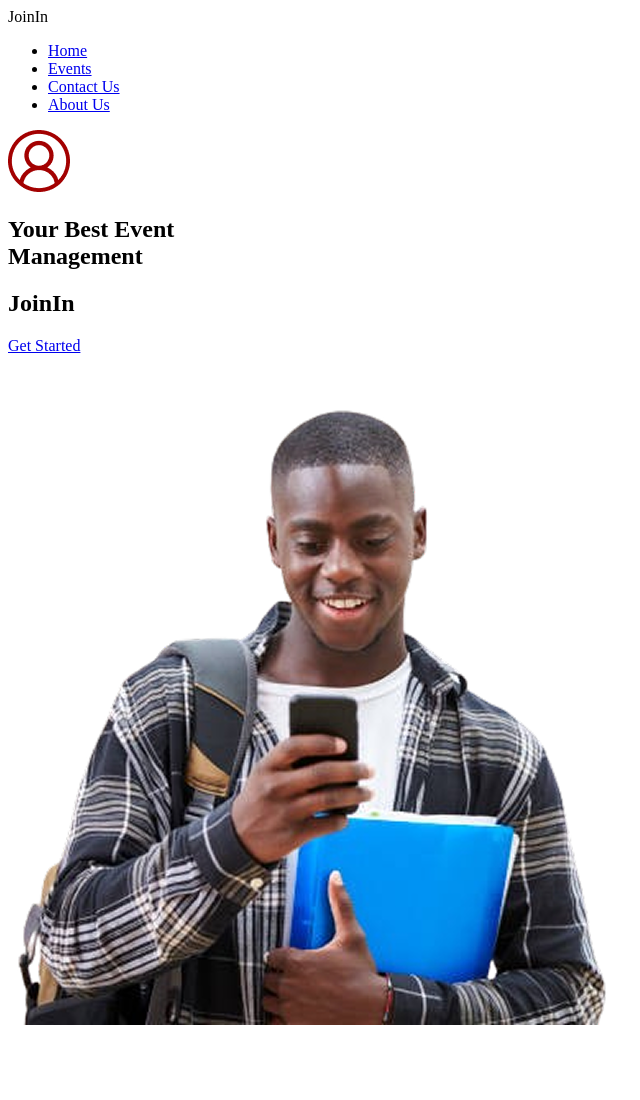
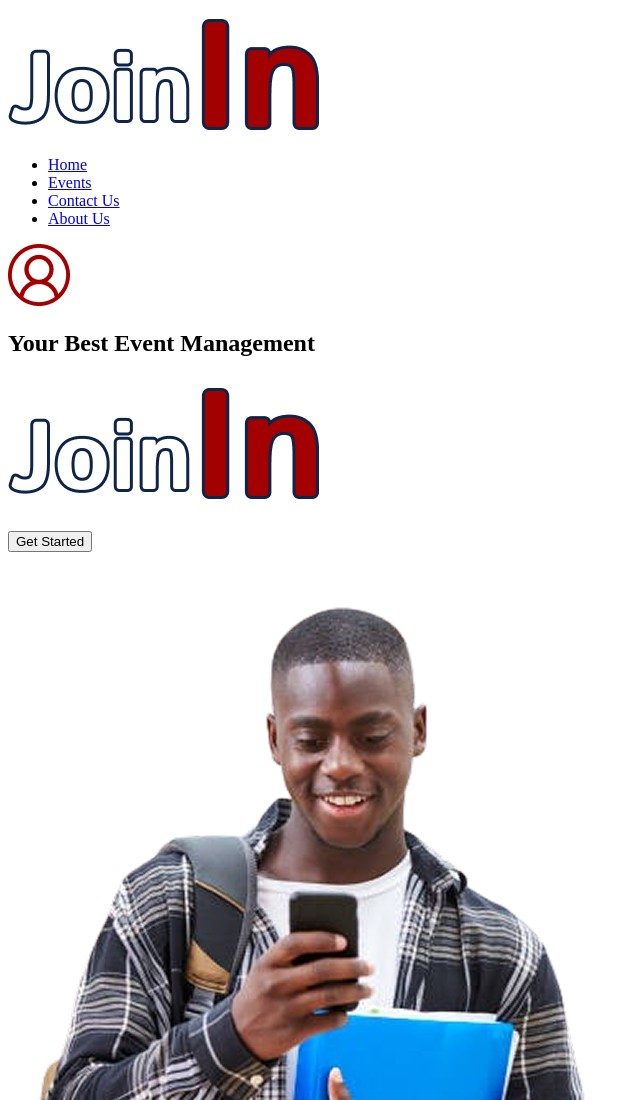
Before and after one commit to Nick-Lemy/JoinIn, a plain HTML site: page frontend/home.html in a window 1280 px wide. Shown: the top 1100 px of the page, without its empty margins (0-640 px from the left). Before the commit the page ends 1037 px from the top, so only its background shows below. Drawn offline with Linux system fonts and the light colour scheme.

Commit message:
HTML Cor1

```diff
--- a/frontend/home.html
+++ b/frontend/home.html
@@ -9,7 +9,7 @@
 <body>
     <header>
         <nav>
-            <div class="logo">Join<span class="highlight">In</span></div>
+            <div class="brand-name"><img src="assets/logo.png " alt="JoinIn logo" class="logo-img"></div>
             <ul class="nav-links">
                 <li><a href="#">Home</a></li>
                 <li><a href="#">Events</a></li>
@@ -23,13 +23,13 @@
     </header>
 
     <section class="hero">
-        <div class="content">
-            <h1>Your Best Event <br> <span>Management</span></h1>
-            <h2 class="brand-name">Join<span class="highlight">In</span></h2>
-            <a href="#" class="btn">Get Started</a>
+        <div class="hero-content">
+            <h1>Your Best Event Management</h1>
+            <h2 class="brand-name"><img src="assets/logo.png " alt="JoinIn logo" class="logo-img"></h2>
+            <button class="btn">Get Started</button>
         </div>
-        <div class="image">
-            <img src="assets/student-smiling-removebg-preview 1.png" alt="Happy student using a phone">
+        <div class="hero-image">
+            <img src="assets/student-smiling-removebg-preview 1.png" alt="Student Using Phone">
         </div>
     </section>
 </body>
```
